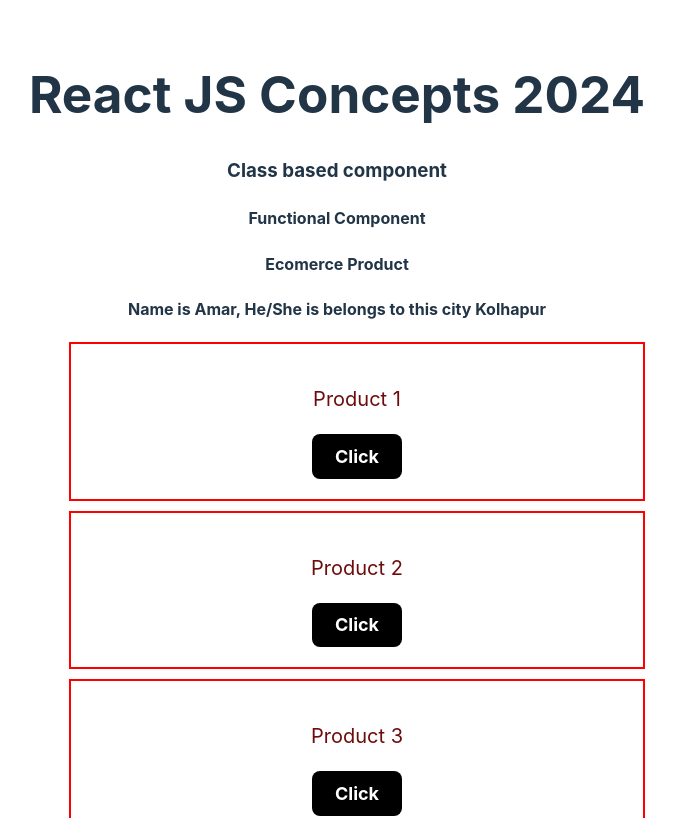
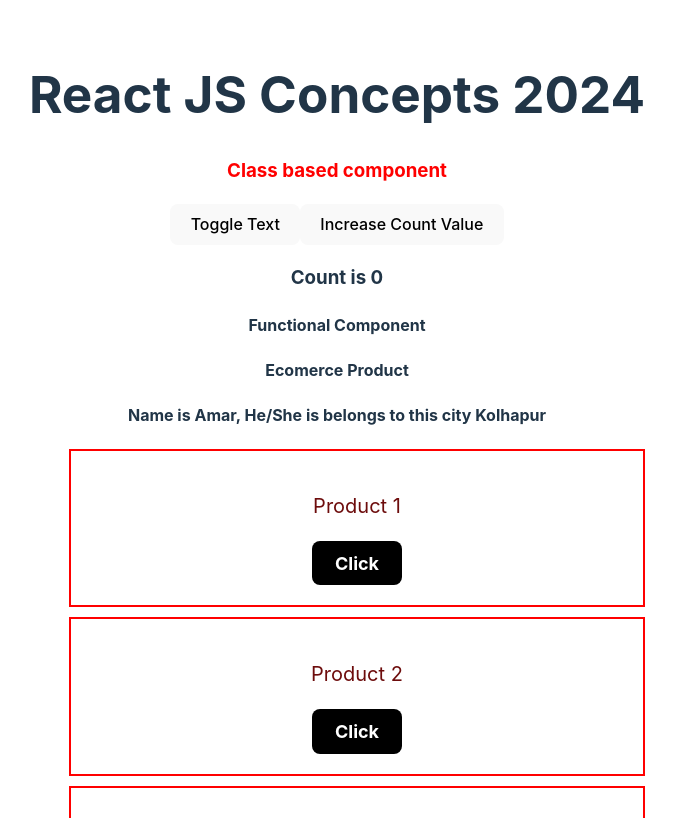
Before and after one commit to amar-jondhalekar/reactjs_concept, a React (Vite) app in the folder React Js/react-js-concepts/: page / in a window 1280 px wide. Shown: the top 818 px of the page, without its empty margins (303-979 px from the left). Built offline with nearby package versions, Linux system fonts and the light colour scheme.

Commit message:
changes in componentDidUpdate DidMount

```diff
--- a/React Js/react-js-concepts/src/components/class-based-component.jsx
+++ b/React Js/react-js-concepts/src/components/class-based-component.jsx
@@ -1,10 +1,56 @@
 import { Component } from "react"
 
 class ClassBasedComponent extends Component {
+    state = {
+        showText: false,
+        changeColor : false,
+        count: 0,
+    };
+    handleClick = () => {
+        console.log('Button Clicked!');
+        // destructuring state
+        const {showText, changeColor} = this.state;
+        this.setState({
+            showText: !showText,
+            changeColor: !changeColor,
+        });
+    };
+
+    //componentDidMount on page load
+
+    componentDidMount(){
+        console.log('this is called first time on page load');
+
+        this.setState({
+            showText: !this.state.showText,
+            changeColor: !this.state.changeColor
+        });
+    };
+
+    handleCount = () => {
+        this.setState({
+            ...this.state,
+            count : this.state.count + 1,
+        })
+    }
+
+    // componentDidUpdate showing previousState
+    componentDidUpdate(prevProps, prevState){
+        console.log(prevState, this.state);
+    };
+
     render(){
+        console.log(this.state);
+        // destructuring state
+        const {showText, changeColor, count} = this.state;
         return(
         <div>
-        <h3> Class based component </h3>
+            {
+                showText ? <h3 style={{color: changeColor ? 'red' : 'black'}}> Class based component </h3> : null
+            }
+        <button onClick={this.handleClick}> Toggle Text </button>
+        <button onClick={this.handleCount}> Increase Count Value </button>
+        <h3>Count is {count} </h3>
         </div>
     );
 }
```
